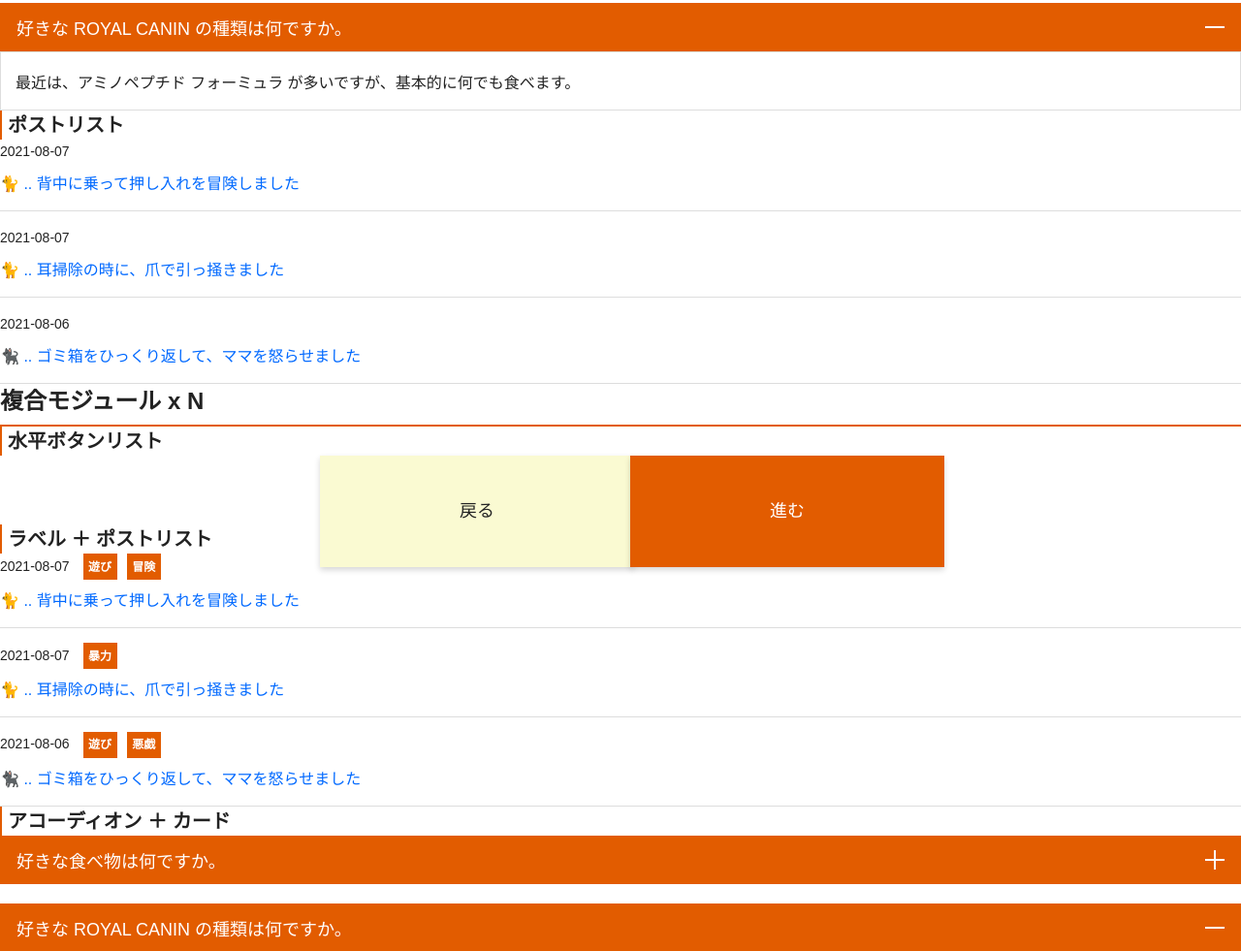
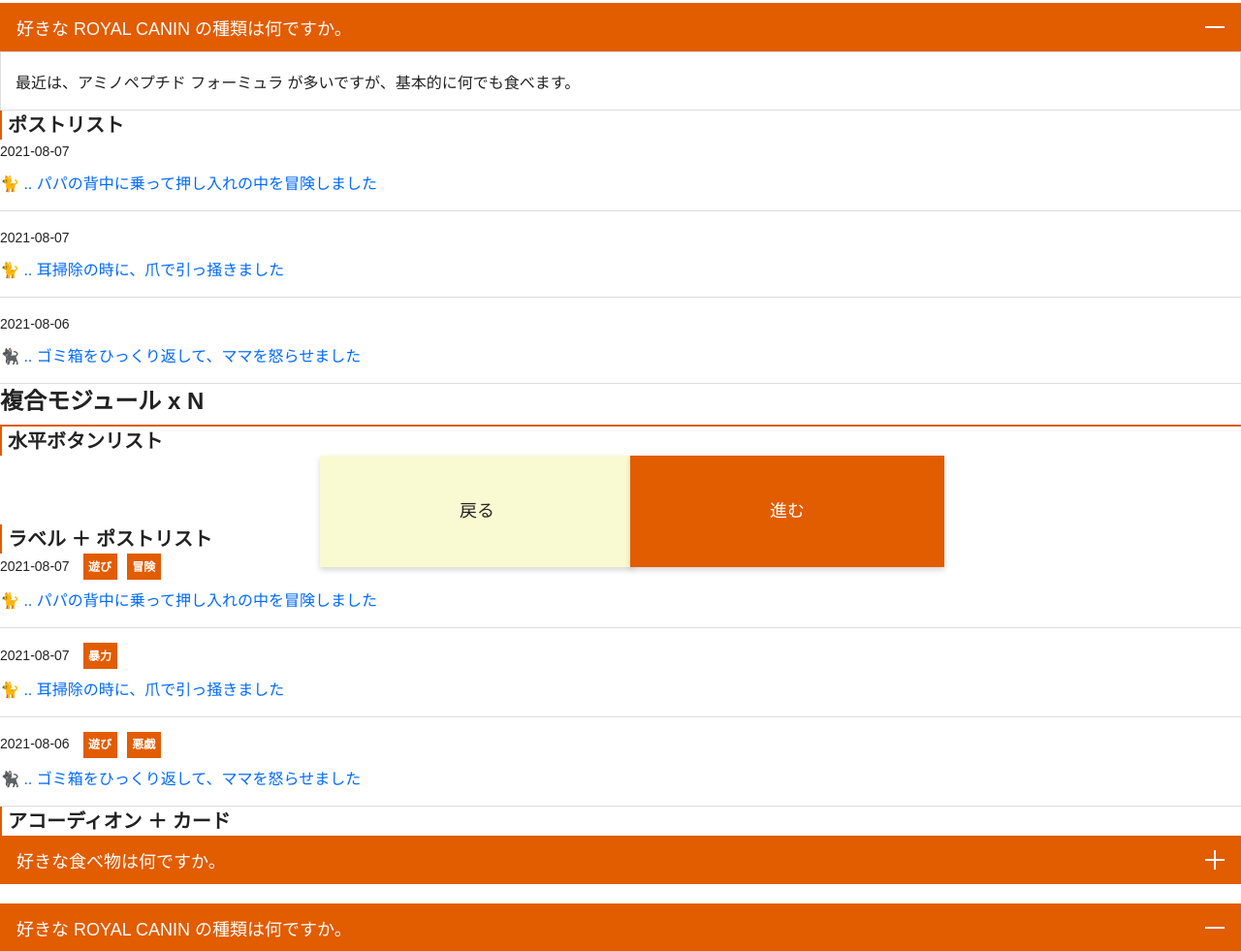
Before and after one commit to D-A-I/css-sample, a website: page index.html in a window 1280 px wide. Shown: the part 4978-5959 px from the top of the page at 97% size. Drawn offline with nearby package versions, Linux system fonts and the light colour scheme.

Commit message:
fix: 文言の修正

```diff
--- a/index.html
+++ b/index.html
@@ -396,7 +396,7 @@
         </time><!-- /.vertical-posts__date -->
       </div><!-- /.vertical-posts__header -->
       <a href="#" class="vertical-posts__title">
-        &#x1f408; .. 背中に乗って押し入れを冒険しました
+        &#x1f408; .. パパの背中に乗って押し入れの中を冒険しました
       </a><!-- /.vertical-posts__title -->
     </li><!-- /.vertical-posts__item -->
     <li class="vertical-posts__item">
@@ -455,7 +455,7 @@
         </ul><!-- /.vertical-posts__labels -->
       </div><!-- /.vertical-posts__header -->
       <a href="#" class="vertical-posts__title">
-        &#x1f408; .. 背中に乗って押し入れを冒険しました
+        &#x1f408; .. パパの背中に乗って押し入れの中を冒険しました
       </a><!-- /.vertical-posts__title -->
     </li><!-- /.vertical-posts__item -->
     <li class="vertical-posts__item">
```
